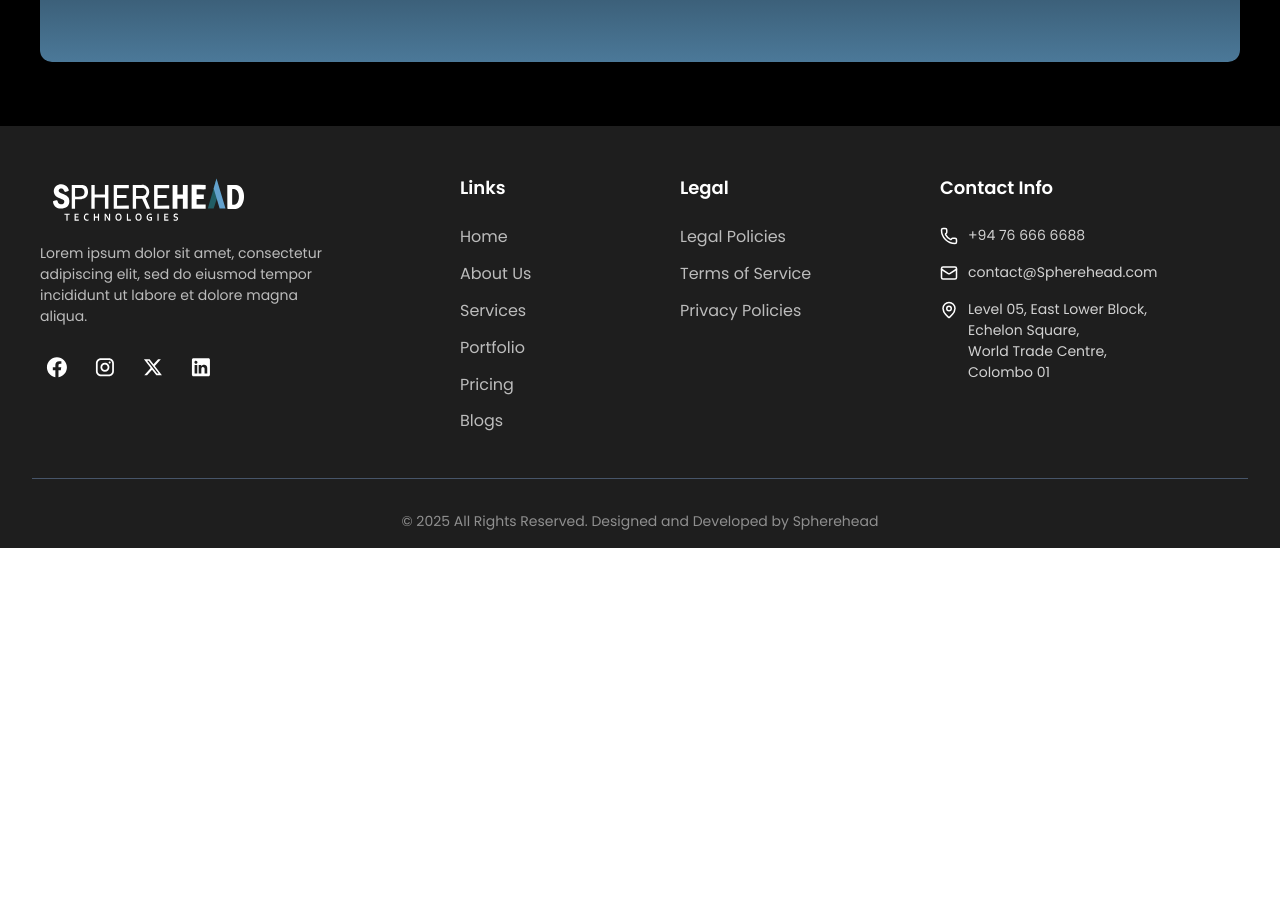
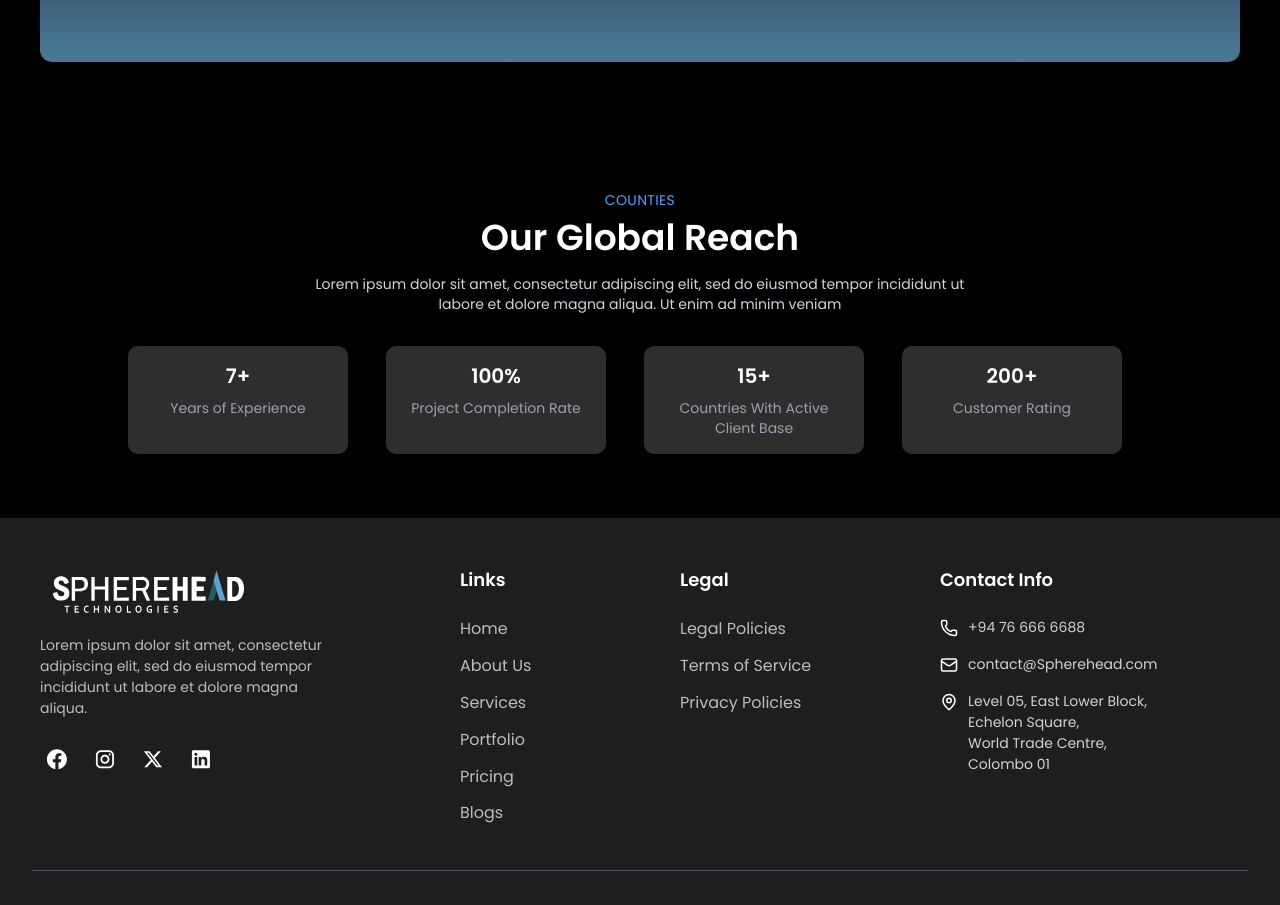
Before and after one commit to HarshiMenuka/spherehead-technologies, a Next.js app: page / in a window 1280 px wide. Shown: the part 1211-2116 px from the top of the page. Before the commit the page ends 1759 px from the top, so only its background shows below. Built offline with nearby package versions, Linux system fonts and the light colour scheme.

Commit message:
countries

```diff
--- a/src/app/page.tsx
+++ b/src/app/page.tsx
@@ -3,6 +3,7 @@ import Spline from '@splinetool/react-spline';
 import Nav from '../components/nav';
 import Footer from '../components/footer';
 import JoinUsSection from '../components/joinus';
+import Countiescart from '../components/Countiescart';
 
 export default function Home() {
   return (
@@ -75,7 +76,7 @@ export default function Home() {
 
       <div className="home-container">
         <div className="spline-wrapper">
-          <Spline scene="https://prod.spline.design/2BYPhGAm9V-fx62e/scene.splinecode" />
+          {/* <Spline scene="https://prod.spline.design/2BYPhGAm9V-fx62e/scene.splinecode" /> */}
         </div>
 
         <div className="text-section">
@@ -96,9 +97,9 @@ export default function Home() {
           <h1>test</h1>
         </section>
 
-
       </div>
         <JoinUsSection />
+            <Countiescart />
         <Footer />
     </>
 
--- /dev/null
+++ b/src/components/Countiescart.jsx
@@ -0,0 +1,44 @@
+import React from "react";
+import "tailwindcss";
+
+ const Countiescart = () => {
+    return(
+        <section className="bg-black  text-white py-16 px-4">
+      <div className="max-w-5xl mx-auto text-center">
+        <p className="text-blue-400 text-sm uppercase tracking-wide mb-2">
+          Counties
+        </p>
+        <h2 className="text-4xl font-bold mb-4">Our Global Reach</h2>
+        <p className="text-gray-300 text-sm max-w-2xl mx-auto">
+          Lorem ipsum dolor sit amet, consectetur adipiscing elit, sed do
+          eiusmod tempor incididunt ut labore et dolore magna aliqua. Ut enim
+          ad minim veniam
+        </p>
+
+      <div className="grid grid-cols-1 sm:grid-cols-2 md:grid-cols-4 gap-2 mt-8">
+  <div className="p-4 rounded-lg shadow bg-[#2E2E2E] w-full sm:w-40 md:w-55">
+    <p className="text-xl font-bold">7+</p>
+    <p className="text-gray-400 text-sm mt-2">Years of Experience</p>
+  </div>
+  <div className="p-4 rounded-lg shadow bg-[#2E2E2E] w-full sm:w-40 md:w-55">
+    <p className="text-xl font-bold">100%</p>
+    <p className="text-gray-400 text-sm mt-2">Project Completion Rate</p>
+  </div>
+  <div className="p-4 rounded-lg shadow bg-[#2E2E2E] w-full sm:w-40 md:w-55">
+    <p className="text-xl font-bold">15+</p>
+    <p className="text-gray-400 text-sm mt-2">Countries With Active Client Base</p>
+  </div>
+  <div className="p-4 rounded-lg shadow bg-[#2E2E2E] w-full sm:w-40 md:w-55">
+    <p className="text-xl font-bold">200+</p>
+    <p className="text-gray-400 text-sm mt-2">Customer Rating</p>
+  </div>
+</div>
+
+
+      </div>
+    </section>
+
+    );
+ };
+
+ export default Countiescart;
```
